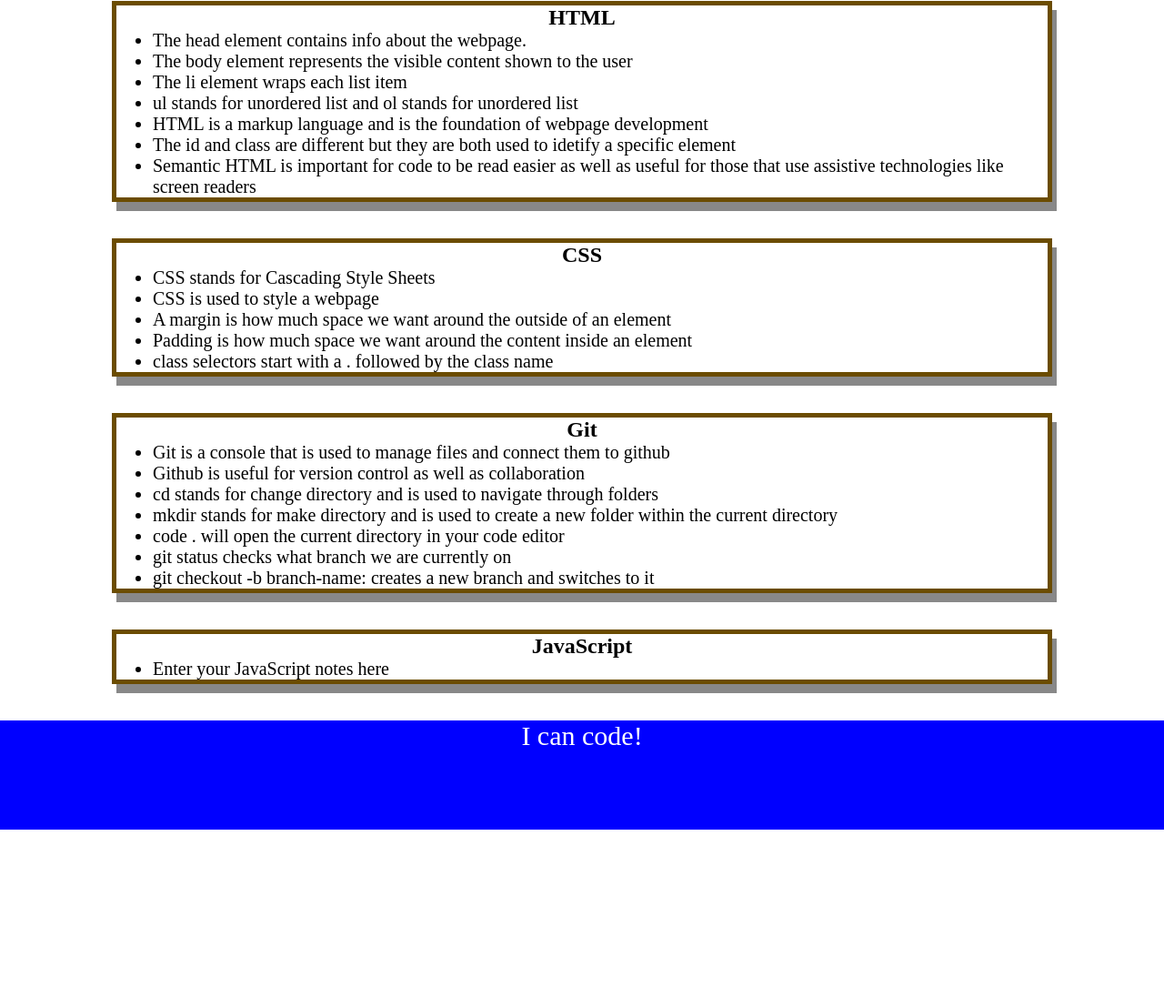
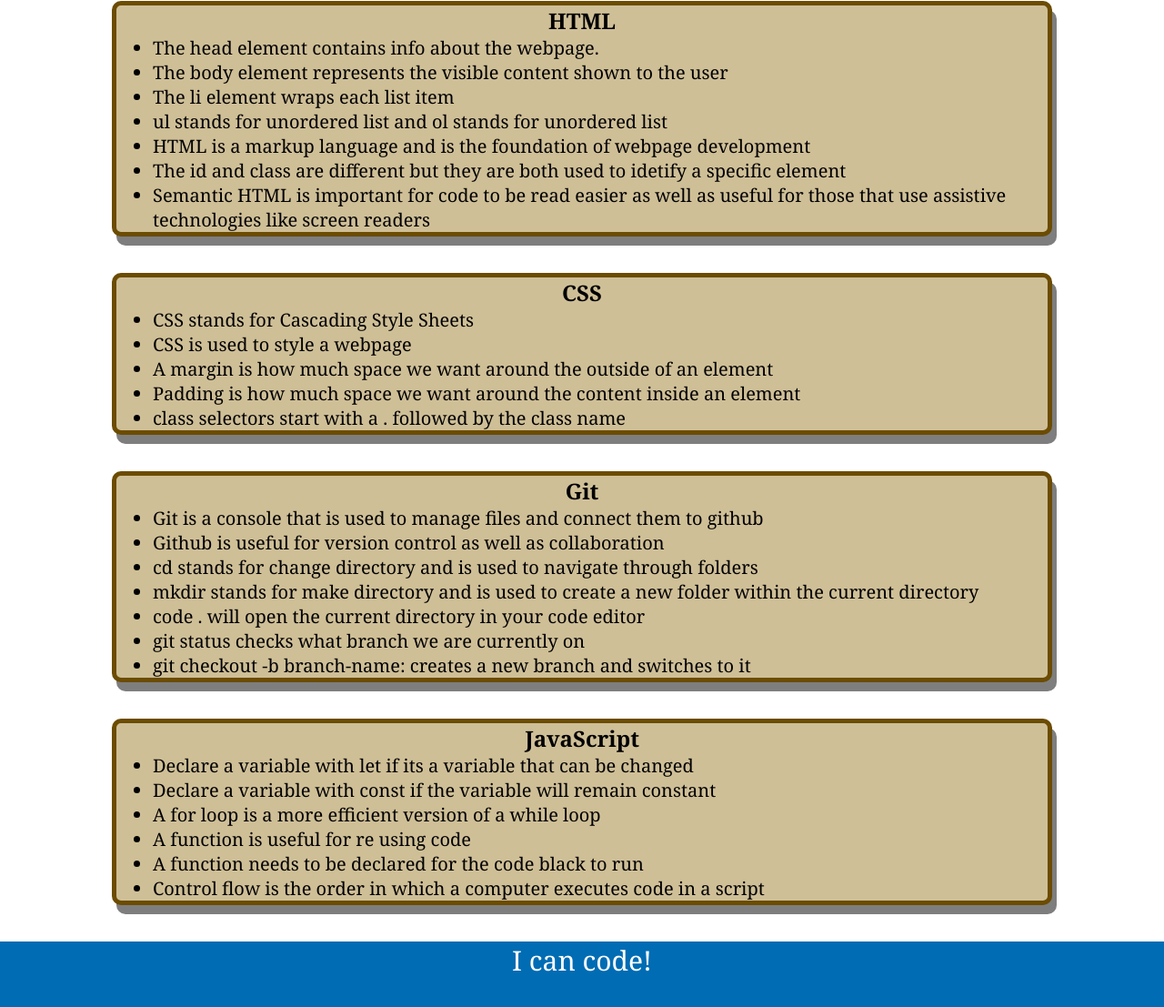
Before and after one commit to EmpireAntz/prework-study-guide, a plain HTML site: page index.html in a window 1280 px wide. Shown: the part 159-1266 px from the top of the page at 91% size. Before the commit the page ends 1071 px from the top, so only its background shows below. Drawn offline with Linux system fonts and the light colour scheme.

Commit message:
Added JS to improve funtionality

```diff
--- a/assets/script.js
+++ b/assets/script.js
@@ -1,23 +1,32 @@
 let topics = ["HTML", "CSS", "Git", "JavaScript"];
+let randomTopic = topics[Math.floor(Math.random() * topics.length)];
 
+function listTopics() {
     for (let i = 0; i < topics.length; i++) {
         console.log(topics[i]);
     }
+}
 
-/*
-if (topic === 'HTML') {
+function selectTopic() {
+    if (randomTopic === 'HTML') {
         console.log("Let's study HTML!");
     }
-else if (topic === 'CSS') {
+    else if (randomTopic === 'CSS') {
         console.log("Let's study CSS!");
     }
-else if (topic === 'Git') {
+    else if (randomTopic === 'Git') {
         console.log("Let's study Git!");
     }
-else if (topic === 'JavaScript') {
+    else if (randomTopic === 'JavaScript') {
         console.log("Let's study JavaScript!");
     }
     else {
         console.log("Please try again");
     }
-*/
+}
+
+console.log("Here are the topics we learned through Prework: ");
+listTopics();
+
+console.log("Which topic should we study first?");
+selectTopic();
--- a/assets/style.css
+++ b/assets/style.css
@@ -7,8 +7,9 @@
 footer {
     width: 100%;
     height:120px;
-    background-color: blue;
+    background-color: rgb(0, 108, 180);
     color: white;
+    font-family: Georgia, 'Times New Roman', Times, serif;
 }
 
 h1,
@@ -38,5 +39,8 @@
     width: 80%;
     margin: 40px auto;
     border: 5px solid #6B4C00;
-    box-shadow: 5px 10px #888888;
+    box-shadow: 5px 10px #7e7e7e;
+    background-color: #cfbf97;
+    border-radius: 10px;
+    font-family: Georgia, 'Times New Roman', Times, serif;
 }
--- a/index.html
+++ b/index.html
@@ -52,11 +52,14 @@
       <section class="card" id="javascript-section">
         <h2>JavaScript</h2>
         <ul>
-          <li>Enter your JavaScript notes here</li>
-        </ul>
+          <li>Declare a variable with let if its a variable that can be changed</li>
+          <li>Declare a variable with const if the variable will remain constant</li>
+          <li>A for loop is a more efficient version of a while loop</li>
+          <li>A function is useful for re using code</li>
+          <li>A function needs to be declared for the code black to run</li>
+          <li>Control flow is the order in which a computer executes code in a script</li>
       </section>
     </main>
-
     <footer>
       <p>I can code!</p>
     </footer>
```
Lines whose indentation alone changed are shown as unchanged.
